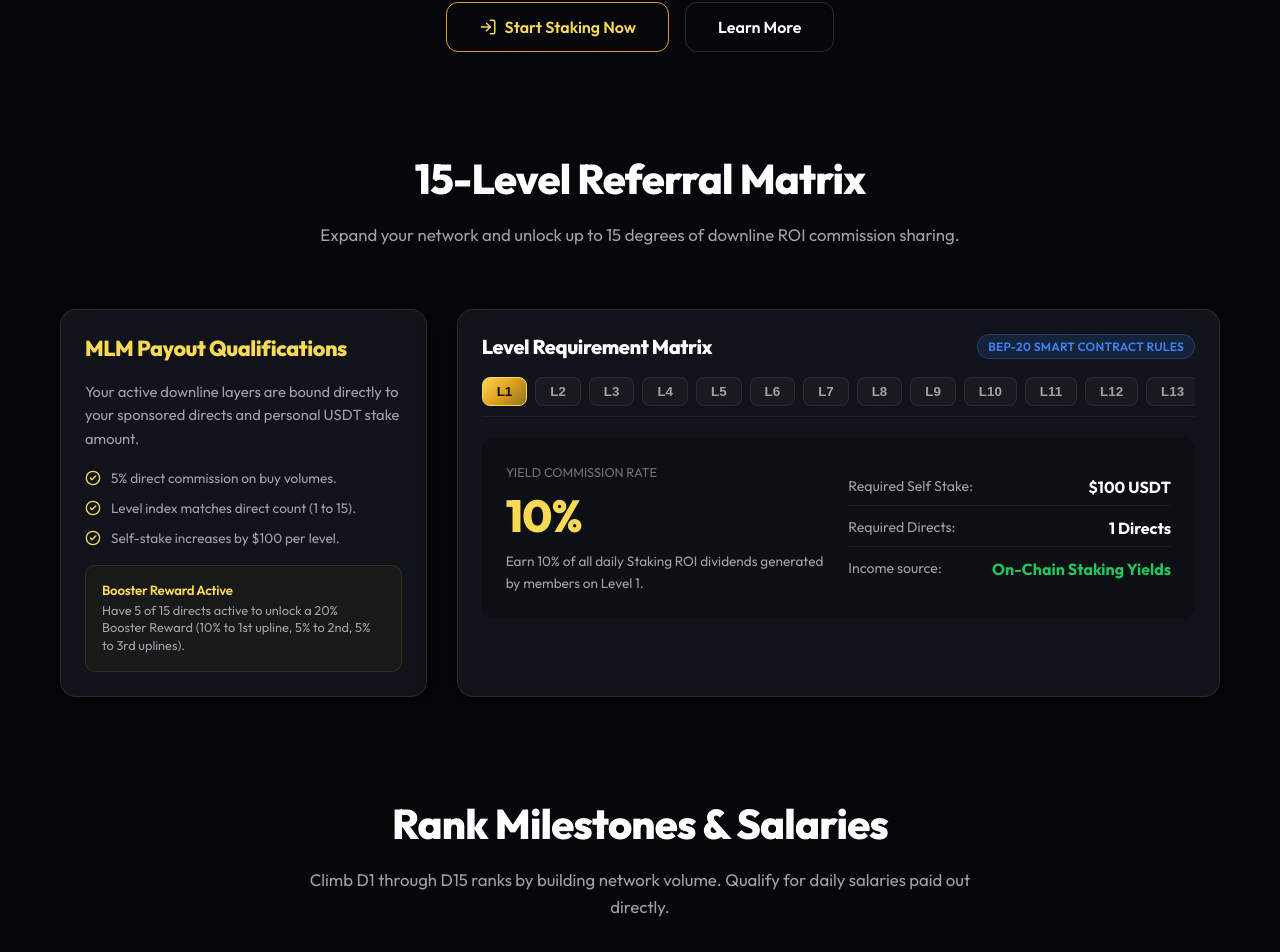
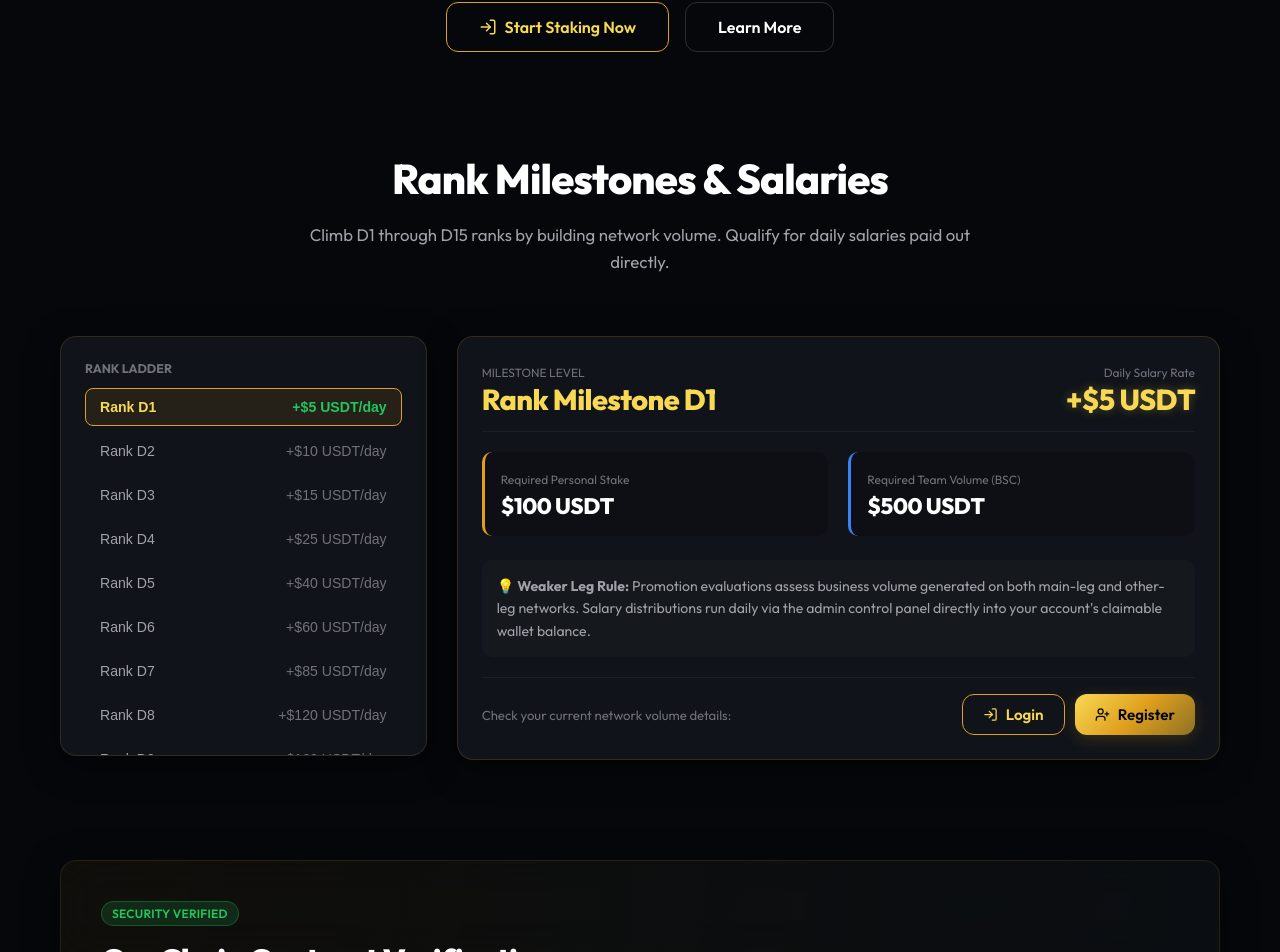
Before and after one commit to Ayushi4974/DLMC, a React (Vite) app: page / in a window 1280 px wide. Shown: the part 4453-5405 px from the top of the page. Built offline with nearby package versions, Linux system fonts and the light colour scheme; no server answers.

Commit message:
feat: remove 15-Level Referral Matrix section from landing page

```diff
--- a/src/pages/LandingPage.jsx
+++ b/src/pages/LandingPage.jsx
@@ -303,8 +303,7 @@ const LandingPage = () => {
   const [usdtInput, setUsdtInput] = useState(100);
   const [dlmcSellInput, setDlmcSellInput] = useState(100);
 
-  // Multi-level Team Income interactive state
-  const [activeLevelTab, setActiveLevelTab] = useState(1);
+
 
   // Ranks & Salaries interactive state
   const [activeRankTab, setActiveRankTab] = useState('D1');
@@ -332,16 +331,7 @@ const LandingPage = () => {
     setTimeout(() => setCopiedText(false), 2000);
   };
 
-  // 15 Level data mapping
-  const levelPayoutPercents = [10, 5, 3, 2, 1, 1, 1, 1, 0.5, 0.5, 0.5, 0.5, 0.5, 0.5, 0.5];
-  const getLevelReqs = (levelNum) => {
-    const selfStake = Math.min(3000, levelNum * 100);
-    return {
-      selfStake,
-      directs: levelNum,
-      percent: levelPayoutPercents[levelNum - 1] || 0.5
-    };
-  };
+
 
   // Rank data mapping
   const rankLevels = [
@@ -1249,131 +1239,7 @@ const LandingPage = () => {
         </div>
       </motion.section>
 
-      {/* 9. Referral Program Section */}
-      <motion.section
-        initial="hidden"
-        whileInView="visible"
-        viewport={{ once: true, margin: "-100px" }}
-        variants={staggerContainer}
-        id="referrals"
-        style={{ maxWidth: '1200px', margin: '0 auto 100px', padding: '0 20px' }}
-      >
-        <div style={{ textAlign: 'center', marginBottom: '60px' }}>
-          <motion.h2 variants={fadeInUp} className="lp-section-title">15-Level Referral Matrix</motion.h2>
-          <motion.p variants={fadeInUp} style={{ maxWidth: '700px', margin: '0 auto', fontSize: '1.05rem', color: 'var(--text-secondary)' }}>
-            Expand your network and unlock up to 15 degrees of downline ROI commission sharing.
-          </motion.p>
-        </div>
-
-        <div className="grid-cols-3" style={{ gap: '30px', alignItems: 'stretch' }}>
-          {/* Rules Summary */}
-          <motion.div
-            variants={fadeInLeft}
-            whileHover="hover"
-            className="glass-card"
-            style={{ display: 'flex', flexDirection: 'column', gap: '18px' }}
-          >
-            <h3 style={{ fontSize: '1.35rem', color: 'var(--gold-light)', fontWeight: 800 }}>MLM Payout Qualifications</h3>
-            <p style={{ fontSize: '0.92rem', color: 'var(--text-secondary)', lineHeight: '1.6' }}>
-              Your active downline layers are bound directly to your sponsored directs and personal USDT stake amount.
-            </p>
-
-            <div style={{ display: 'flex', flexDirection: 'column', gap: '12px' }}>
-              <div style={{ display: 'flex', gap: '10px', alignItems: 'center' }}>
-                <CheckCircle2 size={16} className="text-gold" />
-                <span style={{ fontSize: '0.85rem', color: 'var(--text-secondary)' }}>5% direct commission on buy volumes.</span>
-              </div>
-              <div style={{ display: 'flex', gap: '10px', alignItems: 'center' }}>
-                <CheckCircle2 size={16} className="text-gold" />
-                <span style={{ fontSize: '0.85rem', color: 'var(--text-secondary)' }}>Level index matches direct count (1 to 15).</span>
-              </div>
-              <div style={{ display: 'flex', gap: '10px', alignItems: 'center' }}>
-                <CheckCircle2 size={16} className="text-gold" />
-                <span style={{ fontSize: '0.85rem', color: 'var(--text-secondary)' }}>Self-stake increases by $100 per level.</span>
-              </div>
-            </div>
-
-            <div style={{ background: 'rgba(224, 160, 30, 0.04)', border: '1px solid rgba(224,160,30,0.15)', padding: '16px', borderRadius: '10px', marginTop: 'auto' }}>
-              <h5 style={{ fontWeight: '600', color: 'var(--gold-light)', marginBottom: '4px' }}>Booster Reward Active</h5>
-              <p style={{ fontSize: '0.8rem', color: 'var(--text-secondary)', lineHeight: '1.4' }}>
-                Have 5 of 15 directs active to unlock a 20% Booster Reward (10% to 1st upline, 5% to 2nd, 5% to 3rd uplines).
-              </p>
-            </div>
-          </motion.div>
-
-          {/* Interactive display */}
-          <motion.div
-            variants={fadeInRight}
-            whileHover={{ borderColor: 'rgba(224, 160, 30, 0.22)', boxShadow: '0 8px 30px rgba(0,0,0,0.5)' }}
-            className="glass-card referrals-matrix-card"
-            style={{ gridColumn: 'span 2', display: 'flex', flexDirection: 'column' }}
-          >
-            <div className="flex-between" style={{ marginBottom: '18px' }}>
-              <h3 style={{ fontSize: '1.25rem', fontWeight: 800 }}>Level Requirement Matrix</h3>
-              <span className="badge badge-info">BEP-20 Smart Contract Rules</span>
-            </div>
-
-            {/* Horizontal level tabs scrollable */}
-            <div style={{ display: 'flex', gap: '8px', overflowX: 'auto', paddingBottom: '10px', marginBottom: '20px', borderBottom: '1px solid rgba(255,255,255,0.05)' }}>
-              {Array.from({ length: 15 }, (_, i) => i + 1).map((lvl) => (
-                <motion.button
-                  whileHover={{ scale: 1.05 }}
-                  whileTap={{ scale: 0.95 }}
-                  key={lvl}
-                  className="filter-tab"
-                  style={{
-                    padding: '6px 14px',
-                    borderRadius: '8px',
-                    background: activeLevelTab === lvl ? 'var(--gold-gradient)' : 'rgba(255, 255, 255, 0.03)',
-                    border: '1px solid',
-                    borderColor: activeLevelTab === lvl ? 'var(--gold-light)' : 'rgba(255,255,255,0.08)',
-                    color: activeLevelTab === lvl ? '#05070A' : 'var(--text-secondary)',
-                    fontWeight: '700',
-                    cursor: 'pointer'
-                  }}
-                  onClick={() => setActiveLevelTab(lvl)}
-                >
-                  L{lvl}
-                </motion.button>
-              ))}
-            </div>
-
-            <AnimatePresence mode="wait">
-              <motion.div
-                key={activeLevelTab}
-                initial={{ opacity: 0, x: 12 }}
-                animate={{ opacity: 1, x: 0 }}
-                exit={{ opacity: 0, x: -12 }}
-                transition={{ duration: 0.25, ease: LUXURY_EASE }}
-                style={{ display: 'grid', gridTemplateColumns: 'repeat(auto-fit, minmax(240px, 1fr))', gap: '20px', background: 'rgba(0,0,0,0.25)', padding: '24px', borderRadius: '12px' }}
-              >
-                <div>
-                  <span style={{ fontSize: '0.8rem', color: 'var(--text-muted)', textTransform: 'uppercase' }}>Yield Commission Rate</span>
-                  <h2 style={{ fontSize: '2.8rem', fontWeight: '800', color: 'var(--gold-light)', margin: '6px 0' }}>{getLevelReqs(activeLevelTab).percent}%</h2>
-                  <p style={{ fontSize: '0.85rem', color: 'var(--text-secondary)' }}>
-                    Earn {getLevelReqs(activeLevelTab).percent}% of all daily Staking ROI dividends generated by members on Level {activeLevelTab}.
-                  </p>
-                </div>
-
-                <div style={{ display: 'flex', flexDirection: 'column', gap: '12px', justifyContent: 'center' }}>
-                  <div style={{ display: 'flex', justifyContent: 'space-between', borderBottom: '1px solid rgba(255,255,255,0.06)', paddingBottom: '8px' }}>
-                    <span style={{ color: 'var(--text-secondary)', fontSize: '0.88rem' }}>Required Self Stake:</span>
-                    <span style={{ fontWeight: '700' }}>${getLevelReqs(activeLevelTab).selfStake} USDT</span>
-                  </div>
-                  <div style={{ display: 'flex', justifyContent: 'space-between', borderBottom: '1px solid rgba(255,255,255,0.06)', paddingBottom: '8px' }}>
-                    <span style={{ color: 'var(--text-secondary)', fontSize: '0.88rem' }}>Required Directs:</span>
-                    <span style={{ fontWeight: '700' }}>{getLevelReqs(activeLevelTab).directs} Directs</span>
-                  </div>
-                  <div style={{ display: 'flex', justifyContent: 'space-between' }}>
-                    <span style={{ color: 'var(--text-secondary)', fontSize: '0.88rem' }}>Income source:</span>
-                    <span style={{ fontWeight: '700', color: 'var(--success)' }}>On-Chain Staking Yields</span>
-                  </div>
-                </div>
-              </motion.div>
-            </AnimatePresence>
-          </motion.div>
-        </div>
-      </motion.section>
+
 
       {/* 10. Rank & Salary System Section */}
       <motion.section
```
